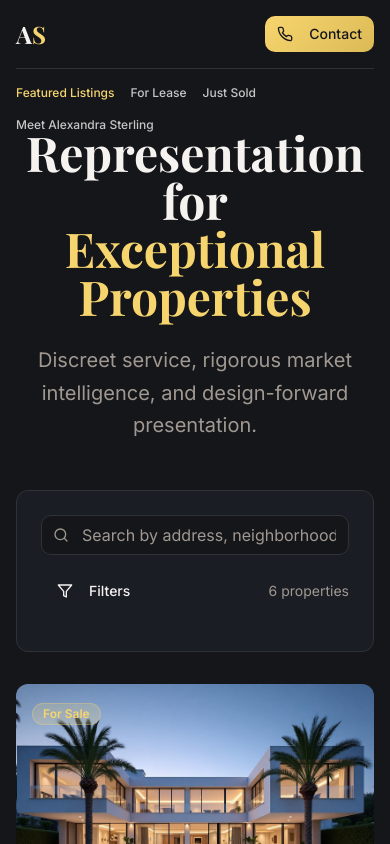
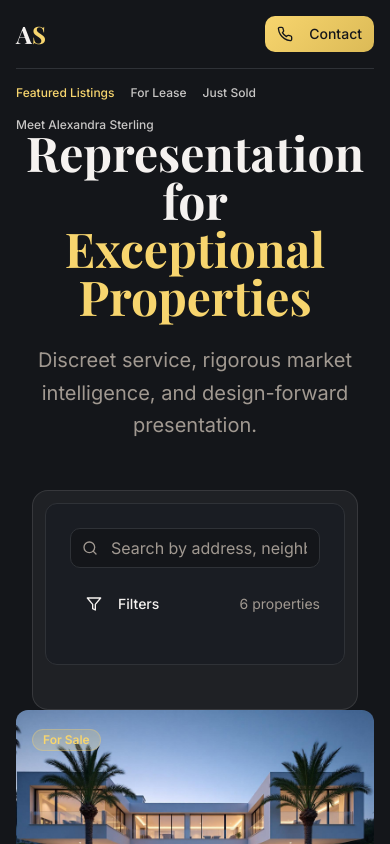
Before and after one commit to vaibhavMokale-stack/luxe-portals, a React (Vite) app: page / in a window 390 px wide. Shown: the top 844 px of the page. Built offline with nearby package versions, Linux system fonts and the light colour scheme.

Commit message:
Updated FeaturedListings.tsx
the filter components were floating in mobile version, fied them

```diff
--- a/src/pages/FeaturedListings.tsx
+++ b/src/pages/FeaturedListings.tsx
@@ -67,11 +67,18 @@ const FeaturedListings = () => {
         </div>
 
         {/* Search & Filters */}
-        <SearchFilters
-          filters={filters}
-          onFiltersChange={setFilters}
-          resultCount={filteredProperties.length}
-        />
+    <div className="max-w-screen-xl mx-auto px-4 overflow-hidden">
+      <div className="rounded-2xl border border-white/10 bg-white/5 p-3 md:p-5">
+        {/* Make SearchFilters a child grid so it stacks on mobile */}
+        <div className="grid gap-3 md:grid-cols-[1fr,auto] md:items-center">
+          <SearchFilters
+            filters={filters}
+            onFiltersChange={setFilters}
+            resultCount={filteredProperties.length}
+          />
+        </div>
+      </div>
+    </div>
 
         {/* Properties Grid */}
         {filteredProperties.length > 0 ? (
```
